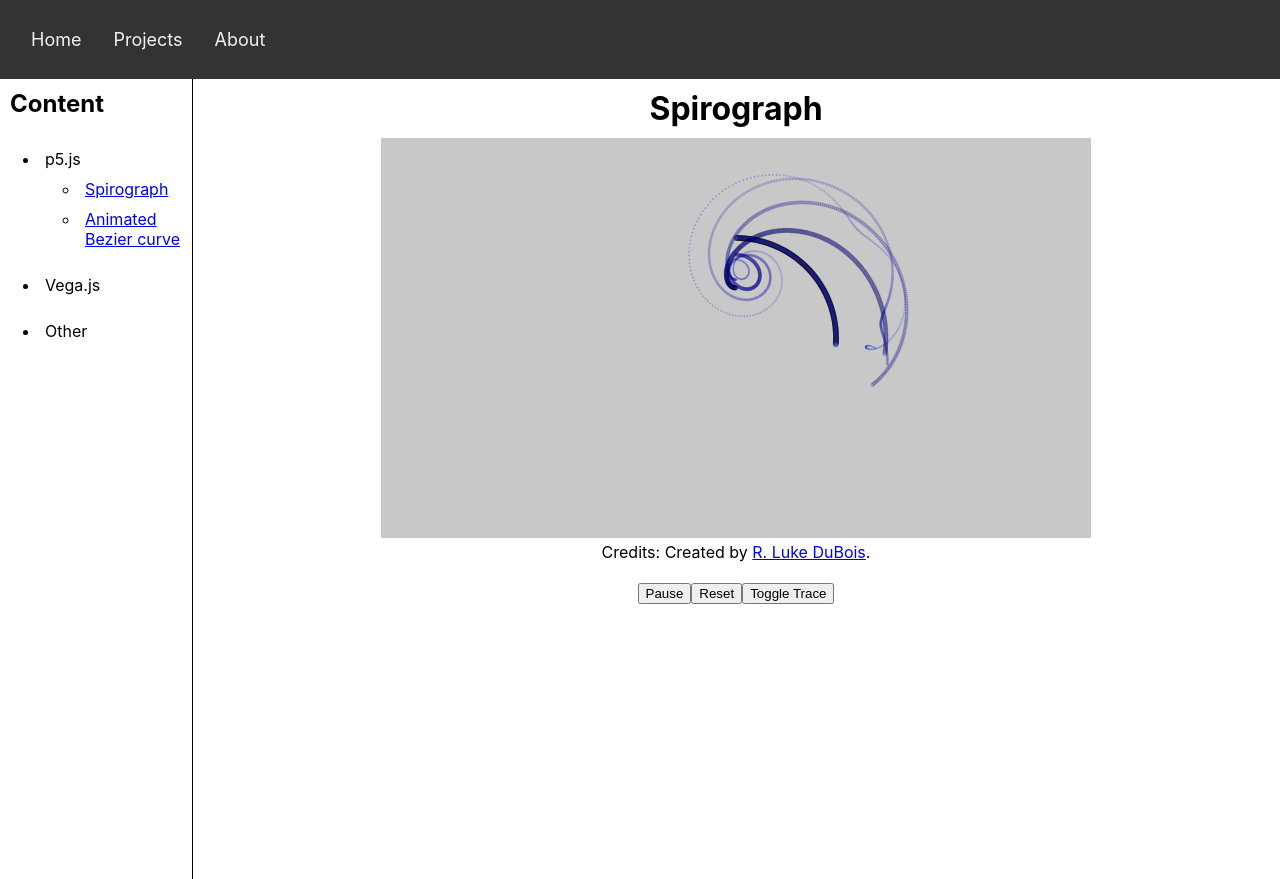
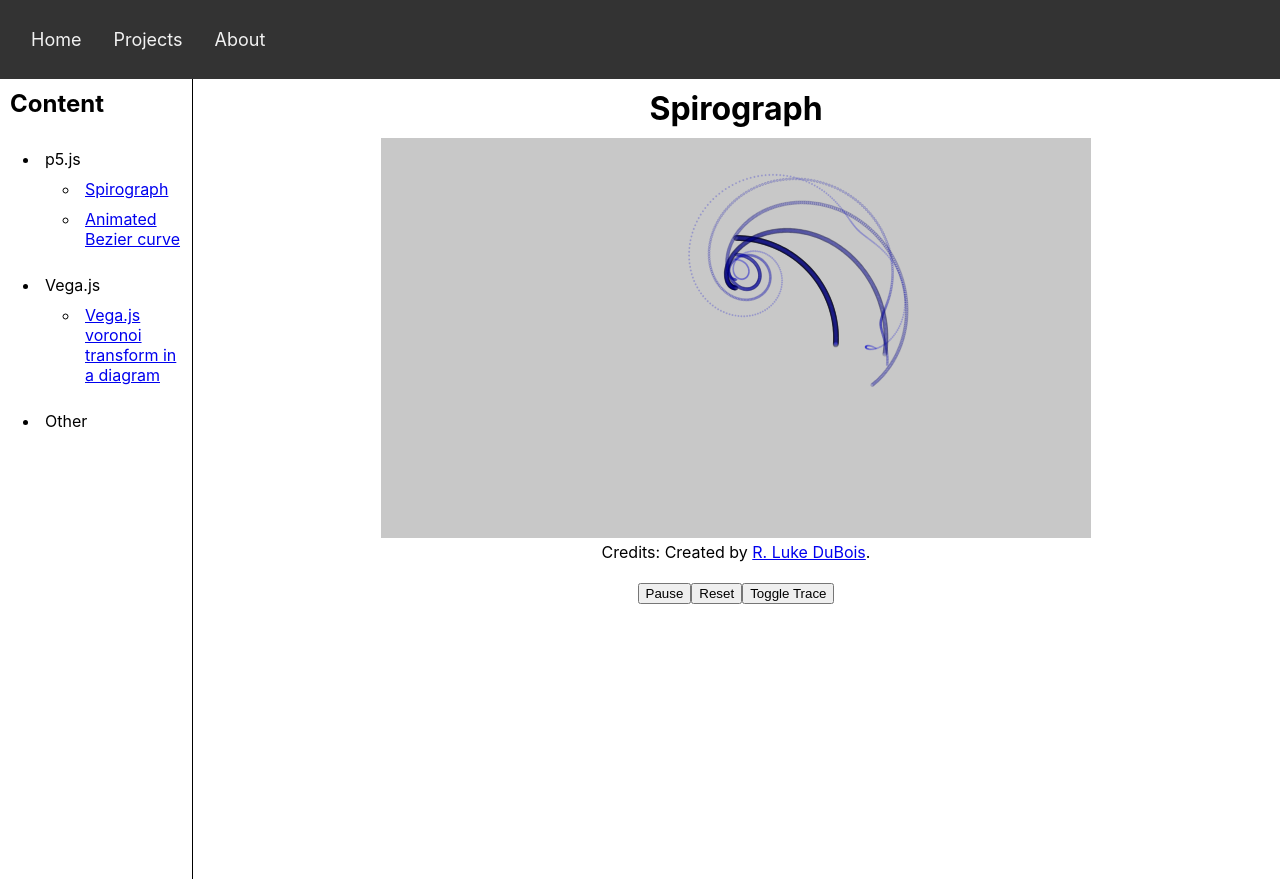
Before and after one commit to nick-nsc/react-app, a React (Create React App) app: page /#/projects/spirograph in a window 1280 px wide. Built offline with nearby package versions, Linux system fonts and the light colour scheme.

Commit message:
added vega voronoi diagram to the project page

```diff
--- a/package.json
+++ b/package.json
@@ -12,6 +12,7 @@
     "react-dom": "^17.0.2",
     "react-router-dom": "^5.3.0",
     "react-scripts": "^4.0.3",
+    "vega": "^5.21.0",
     "web-vitals": "^1.1.2"
   },
   "scripts": {
--- a/src/pages/Projects.js
+++ b/src/pages/Projects.js
@@ -4,6 +4,7 @@ import { Route, Switch, Redirect } from 'react-router-dom';
 import Sidebar from '../components/Navigation/Sidebar.js';
 import Spirograph from './projects_code/spirograph.js';
 import BezierAnimation from './projects_code/bezier_animation.js';
+import VoronoiTransform from './projects_code/voronoi_transform';
 
 const linkList = [
     {
@@ -22,7 +23,10 @@ const linkList = [
     {
         topic: 'Vega.js',
         links: [
-
+            {
+                link: '/projects/voronoi_transform',
+                description: 'Vega.js voronoi transform in a diagram'
+            }
         ]
     },
     {
@@ -45,6 +49,7 @@ export default class Projects extends React.Component {
                 <Switch>
                     <Route exact path="/projects/spirograph" component={Spirograph} />
                     <Route exact path="/projects/bezier_animation" component={BezierAnimation} />
+                    <Route exact path="/projects/voronoi_transform" component={VoronoiTransform} />
                     <Redirect from="/projects" to="/projects/spirograph" />
                 </Switch>
             </div>
--- /dev/null
+++ b/src/pages/projects_code/voronoi_transform.js
@@ -0,0 +1,230 @@
+import React from 'react';
+var vega = require('vega');
+
+export default class VoronoiTransform extends React.Component {
+    constructor(props) {
+        super(props);
+        this.myRef = React.createRef();
+    }
+
+    spec = {
+        "$schema": "https://vega.github.io/schema/vega/v5.json",
+        "description": "First try on Vega",
+        "width": 500,
+        "height": 500,
+        "padding": 20,
+        "autosize": "pad",
+        "signals": [
+          { "name": "xscale_value", "value": 12,
+            "bind": {"input": "range", "min": 1, "max": 20, "step": 1} },
+          { "name": "yscale_value", "value": 10,
+            "bind": {"input": "range", "min": 1, "max": 20, "step": 1} },
+          {
+            "name": "xCrosshair",
+            "on": [{"events": "mousemove", "update": "hover ? hover.datum.x : '0'"}]
+          },
+          {
+            "name": "yCrosshair",
+            "on": [{"events": "mousemove", "update": "hover ? hover.datum.y : '0'"}]
+          },
+          {
+            "name": "xValueOffset",
+            "value": 0,
+            "on": [{"events": "mousemove", "update": "x()<width/2 ? 5 : -5"}]
+          },
+          {
+            "name": "xValueAlign",
+            "value": "left",
+            "on": [{"events": "mousemove", "update": "x()<width/2 ? 'left' : 'right'"}]
+          },
+          {
+            "name": "yValueOffset",
+            "value": 15,
+            "on": [{"events": "mousemove", "update": "y()<height/2 ? 15 : -5"}]
+          },
+          {
+            "name": "hover",
+            "value": null,
+            "on": [
+              {"events": "@voronoiPaths:mouseover", "update": "datum"},
+              {"events": "@voronoiPaths:mouseout", "update": "null"}
+            ]
+          },
+          {
+            "name": "addPoint",
+            "on": [
+              {
+                "events": "click[!event.ctrlKey]",
+                "update": "{x: invert('xscale', x()), y: invert('yscale', y())}"
+              }
+            ]
+          },
+          {
+            "name": "remPoint",
+            "on": [
+              {
+                "events": "path:click[event.ctrlKey]",
+                "update": "datum.datum"
+              }
+            ]
+          }
+        ],
+        "data": [
+          {
+            "name": "source",
+            "values": [
+              {"x": 12, "y": 8},
+              {"x": 10, "y": 10},
+              {"x": 6, "y": 3},
+              {"x": 3, "y": 6},
+              {"x": 3, "y": 8},
+              {"x": 7, "y": 6},
+              {"x": 10, "y": 2}
+            ],
+            "on": [
+              {"trigger": "addPoint", "insert": "addPoint"},
+              {"trigger": "remPoint", "remove": "remPoint"}
+            ]
+          }
+        ],
+        "scales": [
+          {
+            "name": "xscale",
+            "type": "linear",
+            "domain": [0, {"signal": "xscale_value"}],
+            "range": "width"
+          },
+          {
+            "name": "yscale",
+            "type": "linear",
+            "domain": [0, {"signal": "yscale_value"}],
+            "range": "height"
+          }
+        ],
+        "axes": [
+          {"scale": "xscale", "orient": "bottom"},
+          {"scale": "yscale", "orient": "left"}
+        ],
+        "marks": [
+          {
+            "type": "symbol",
+            "name": "points",
+            "from": {"data": "source"},
+            "interactive": false,
+            "encode": {
+              "enter": {"fill": {"value": "steelblue"}, "opacity": {"value": 0.8}, "size": {"value": 200}},
+              "update": {
+                "x": {"scale": "xscale", "field": "x"},
+                "y": {"scale": "yscale", "field": "y"}
+              },
+              "exit": {},
+              "hover": {}
+            }
+          },
+          {
+            "type": "rule",
+            "name": "verticalCrosshairLine",
+            "encode": {
+              "enter": {
+                "stroke": {"value": "red"}
+              },
+              "update": {
+                "x": {"signal": "xCrosshair", "scale": "xscale"},
+                "x2": {"signal": "xCrosshair", "scale": "xscale"},
+                "y": {"value": 0},
+                "y2": {"signal": "height"}
+              }
+            }
+          },
+          {
+            "type": "rule",
+            "name": "horizontalCrosshairLine",
+            "encode": {
+              "enter": {
+                "stroke": {"value": "red"}
+              },
+              "update": {
+                "x": {"value": 0},
+                "x2": {"signal": "width"},
+                "y": {"signal": "yCrosshair", "scale": "yscale"},
+                "y2": {"signal": "yCrosshair", "scale": "yscale"}
+              }
+            }
+          },
+          {
+            "type": "text",
+            "name": "xValue",
+            "encode": {
+              "update": {
+                "x": {"signal": "xCrosshair", "scale": "xscale"},
+                "y": {"signal": "height"},
+                "text": {"signal": "xCrosshair"},
+                "dx": {"signal": "xValueOffset"},
+                "dy": {"value": -5},
+                "align": {"signal": "xValueAlign"}
+              }
+            }
+          },
+          {
+            "type": "text",
+            "name": "yValue",
+            "encode": {
+              "update": {
+                "x": {"value": 0},
+                "y": {"signal": "yCrosshair", "scale": "yscale"},
+                "text": {"signal": "yCrosshair"},
+                "dx": {"value": 5},
+                "dy": {"signal": "yValueOffset"},
+                "align": {"value": "left"}
+              }
+            }
+          },
+          {
+            "type": "path",
+            "name": "voronoiPaths",
+            "from": {"data": "points"},
+            "encode": {
+              "enter": {
+                "stroke": {"value": "blue"},
+                "fillOpacity": {"value": 0.25},
+                "strokeOpacity": {"value": 0.25}
+              },
+              "update": {"fill": {"value": "transparent"}},
+              "hover": {"fill": {"value": "red"}}
+            },
+            "transform": [
+              {
+                "type": "voronoi",
+                "x": "datum.x",
+                "y": "datum.y",
+                "size": [{"signal": "width"}, {"signal": "height"}]
+              }
+            ]
+          }
+        ]
+      };
+
+    //create the view instance for the spec and attach it to the given DOM node
+    componentDidMount() {
+        let parsed_spec = vega.parse(this.spec);
+        let view = new vega.View(parsed_spec).initialize('#vega_div').hover();
+        view.run();
+    }
+
+    render() {
+        return(
+            <main style={{ 'marginLeft': '15%' }}>
+                <div>
+                    <h1>Vega.js voronoi transform in a diagram</h1>
+                    <h3>Click/Control-Click to add/remove points!</h3>
+                </div>
+                <div ref={this.myRef} id='vega_div'>
+
+                </div>
+                <div>
+                    <br />Created by <a href='http://github.com/nick-nsc/' target='_blank' rel='noreferrer'>nick-nsc</a>.
+                </div>
+            </main>
+        )
+    }
+}
```
Also changed, not shown: 1 other file (tests, documents, lock files or other folders).
